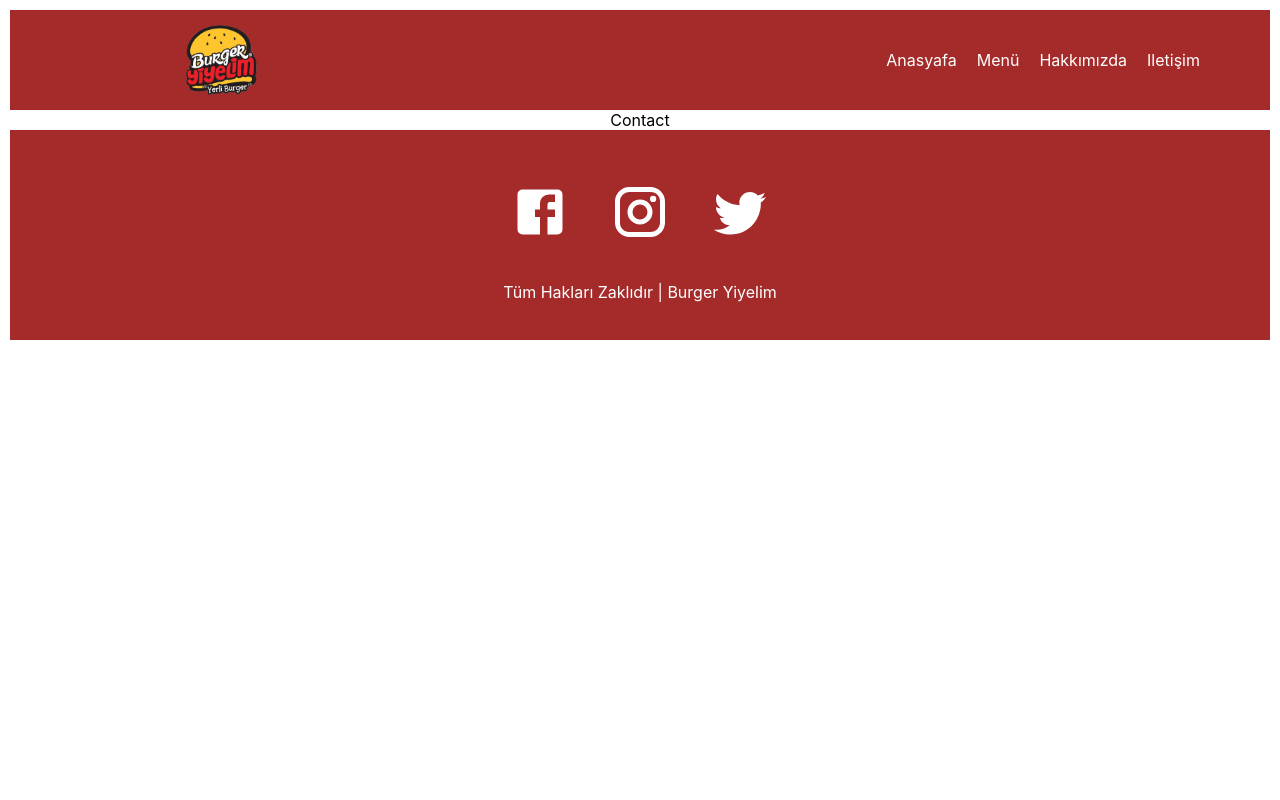
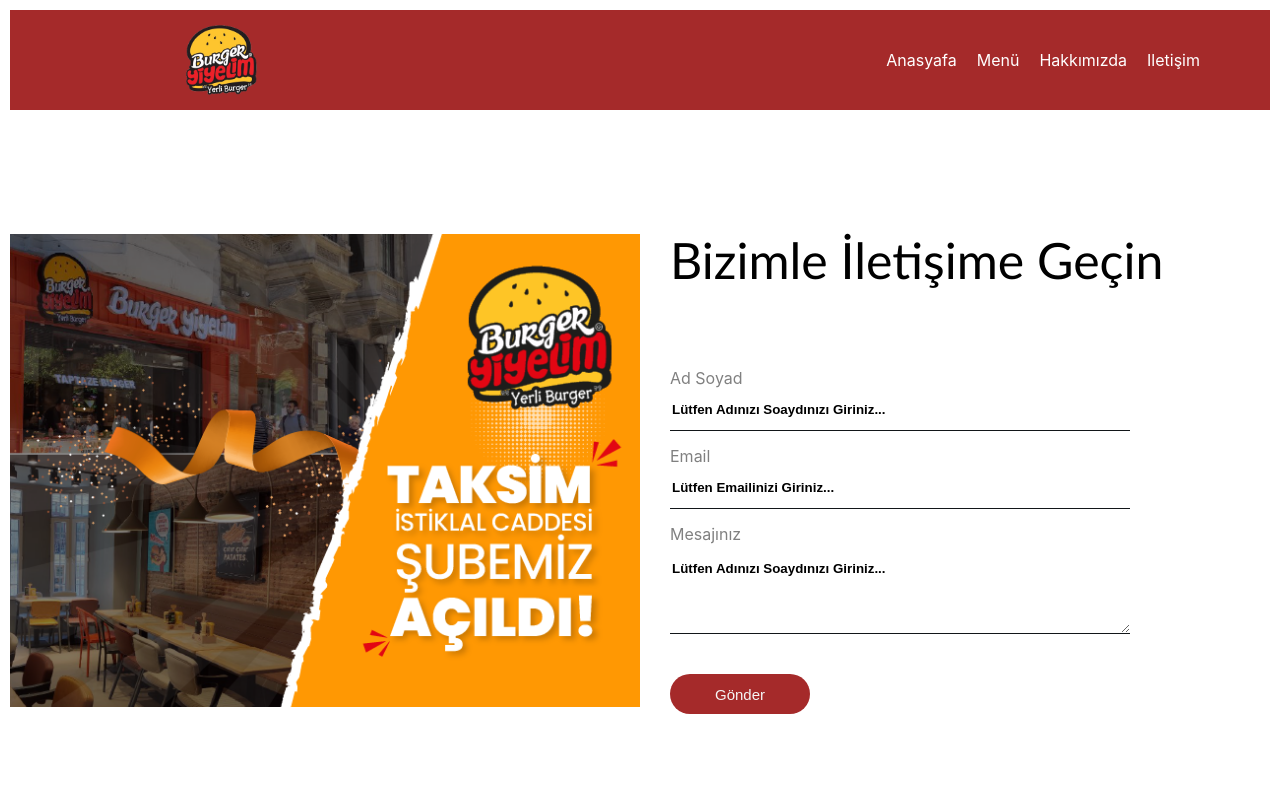
Before and after one commit to VepaHocanazarov/React-Egtimi-Section--17--BurgerYiyelimProjesi, a React (Create React App) app: page /contact in a window 1280 px wide. Shown: the top 800 px of the page. Built offline with nearby package versions, Linux system fonts and the light colour scheme.

Commit message:
202. İletişim Sayfası Oluşturuldu ve Proje Bitti

```diff
--- a/src/App.css
+++ b/src/App.css
@@ -1,5 +1,5 @@
 .App {
-  text-align: center;
+  /* text-align: center; */
   margin: 10px;
 }
 
--- a/src/Components/Contact.js
+++ b/src/Components/Contact.js
@@ -1,7 +1,34 @@
-import React from 'react'
+import React from 'react';
+import BannerImage from "../Images/banner.png";
+import "../Styles/Contact.css"
+
+
 
 export const Contact = () => {
   return (
-    <div>Contact</div>
+    <div className='contact'>
+
+      <div className="leftSide" style={{ backgroundImage: `url(${BannerImage})` }}></div>
+
+
+      <div className="rightSide">
+        <h1 className='contactTitle'>Bizimle İletişime Geçin</h1>
+        <form>
+          <label >Ad Soyad</label>
+          <input type="text" name='name' placeholder='Lütfen Adınızı Soaydınızı Giriniz...' />
+
+          <label >Email</label>
+          <input type="email" name='email' placeholder='Lütfen Emailinizi Giriniz...' />
+
+          <label >Mesajınız</label>
+          <textarea name='message' rows={6} placeholder='Lütfen Adınızı Soaydınızı Giriniz...'></textarea>
+
+          <button>Gönder</button>
+        </form>
+
+
+      </div>
+
+    </div>
   )
 }
--- a/src/Styles/Contact.css
+++ b/src/Styles/Contact.css
@@ -0,0 +1,81 @@
+.contact {
+    width: 100%;
+    height: 90vh;
+    display: flex;
+  }
+
+  .contact .leftSide {
+    height: 100%;
+    flex: 50%;
+    background-position: center;
+    background-repeat: no-repeat;
+    background-size: contain;
+  }
+
+  .contact .rightSide {
+    height: 100%;
+    flex: 50%;
+    display: flex;
+    flex-direction: column;
+    justify-content: center;
+  }
+
+  .contact .rightSide h1 {
+    font-family: 'Trebuchet MS', 'Lucida Sans Unicode', 'Lucida Grande',
+      'Lucida Sans', Arial, sans-serif;
+    font-weight: 10;
+    font-size: 50px;
+    margin-left: 30px;
+  }
+
+  form {
+    display: flex;
+    flex-direction: column;
+    width: auto;
+    height: auto;
+    padding: 30px;
+  }
+
+  form input {
+    height: 40px;
+    width: 80%;
+    border: none;
+    border-bottom: 1px solid #121619;
+    color: black;
+  }
+
+  form textarea {
+    margin-top: 15px;
+    height: 70px;
+    width: 80%;
+    border: none;
+    border-bottom: 1px solid #121619;
+    color: black;
+  }
+  input::placeholder,
+  textarea::placeholder {
+    font-weight: bold;
+    color: black;
+    font-family: Arial, Helvetica, sans-serif;
+  }
+  form input:focus,
+  textarea:focus {
+    outline: none;
+  }
+
+  form label {
+    margin-top: 15px;
+    color: grey;
+  }
+
+  form button {
+    margin-top: 40px;
+    width: 140px;
+    height: 40px;
+    border: none;
+    background-color: brown;
+    color: whitesmoke;
+    font-size: 15px;
+    cursor: pointer;
+    border-radius: 30px;
+  }
```
